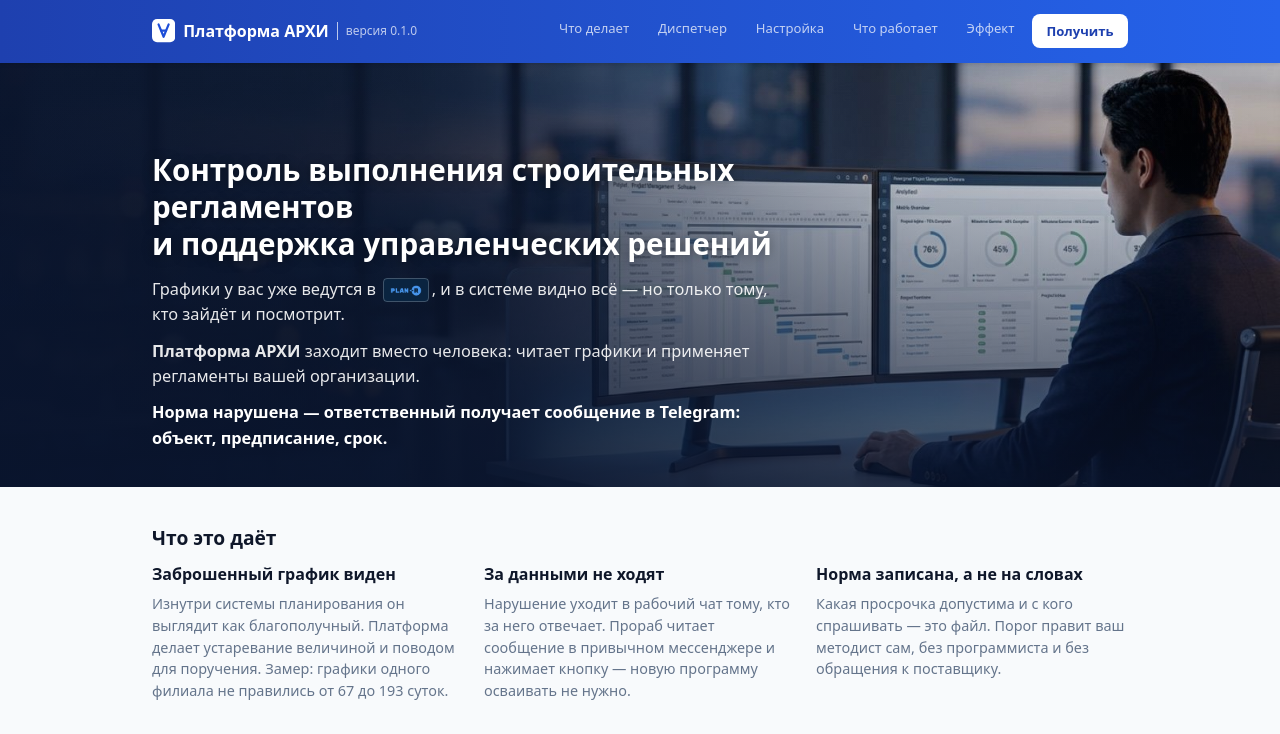
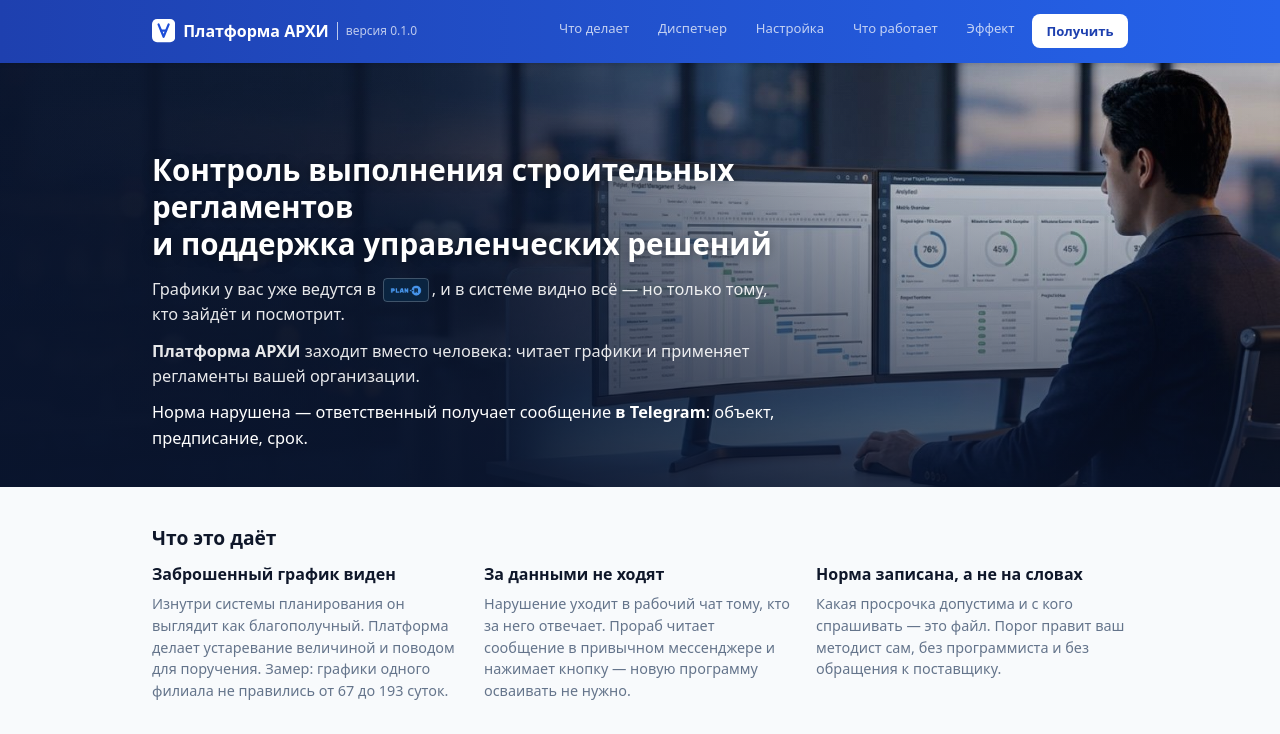
Before and after one commit to Barbashin1970/ARCHI-NSU-Public, a plain HTML site: page index.html in a window 1280 px wide. Shown: the top 734 px of the page. Drawn offline with Linux system fonts and the light colour scheme.

Commit message:
герой: снят вес с третьего тезиса
Первая редакция ставила font-weight: 600 на весь третий абзац, и строка
потяжелела целиком, а полужирный «в Telegram» внутри перестал отличаться
от неё вовсе. Полужирным на строке может быть что-то одно: когда жирное
всё, жирного нет.

Теперь третья строка выделена только цветом — чистый белый против
90-процентного у соседей. Замер: все три строки веса 400, полужирный
кусок ровно один на строку («Платформа АРХИ», «в Telegram»), оба 700.

Co-Authored-By: Claude Opus 5 (1M context) <noreply@anthropic.com>

```diff
--- a/public.css
+++ b/public.css
@@ -178,12 +178,14 @@ html {
 .geroy-tezis + .geroy-tezis { margin-top: 0.7rem; }
 
 /* Третья строка — то, ради чего читают первые две: сообщение пришло.
-   Поэтому она чуть светлее и плотнее остальных. Не крупнее: размер здесь
-   принадлежит заголовку, и спорить с ним строке не положено. */
-.geroy .geroy-tezis-glavnyy {
-  color: #ffffff;
-  font-weight: 600;
-}
+   Выделена ТОЛЬКО цветом: чистый белый против 90-процентного у соседей.
+ *
+ * ВЕСА ЗДЕСЬ БЫТЬ НЕ ДОЛЖНО. Первая редакция ставила `font-weight: 600`
+ * на весь абзац — и строка потяжелела целиком, а `<b>в Telegram</b>`
+ * внутри перестал отличаться от неё вовсе. Полужирным на строке может
+ * быть что-то ОДНО, иначе выделять нечем: когда жирное всё, жирного нет.
+ * Не крупнее тоже: размер в заглавном блоке принадлежит заголовку. */
+.geroy .geroy-tezis-glavnyy { color: #ffffff; }
 
 /* --- Высота заглавного блока --------------------------------------------- */
 
```
